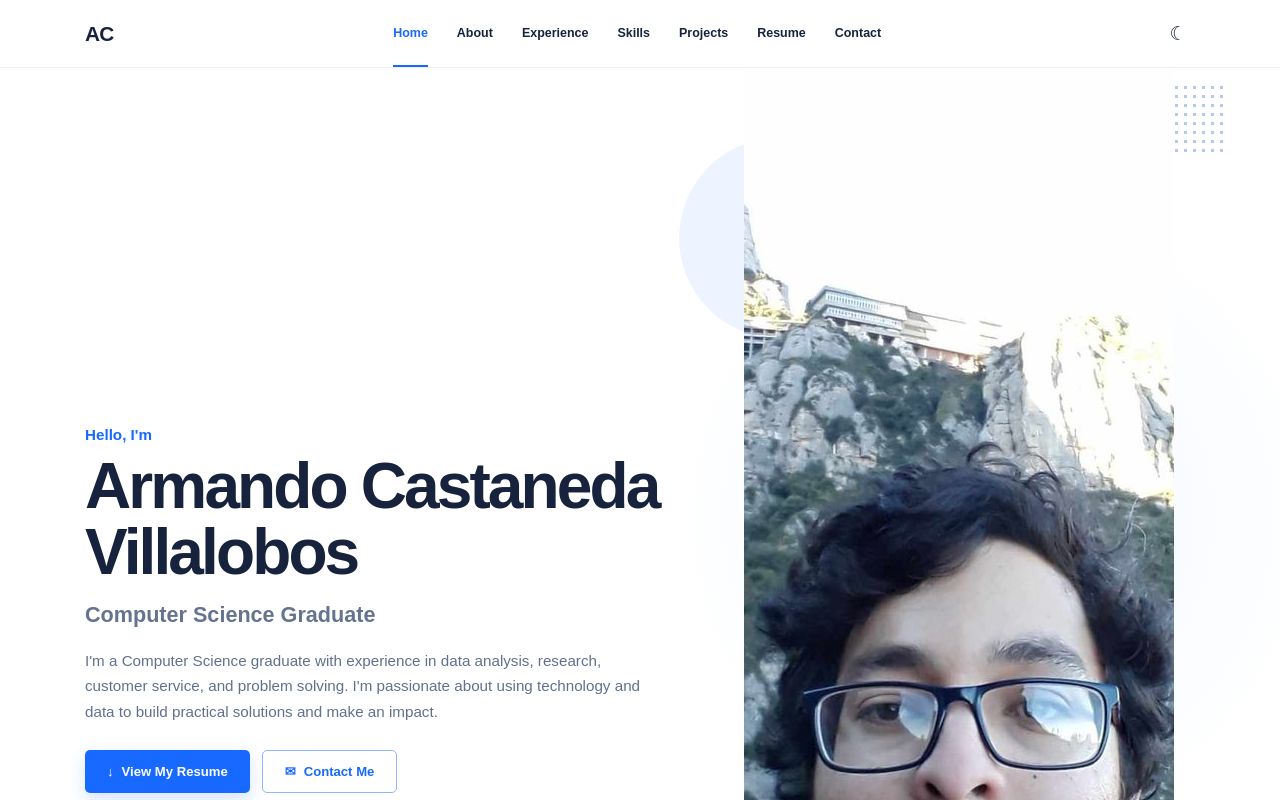
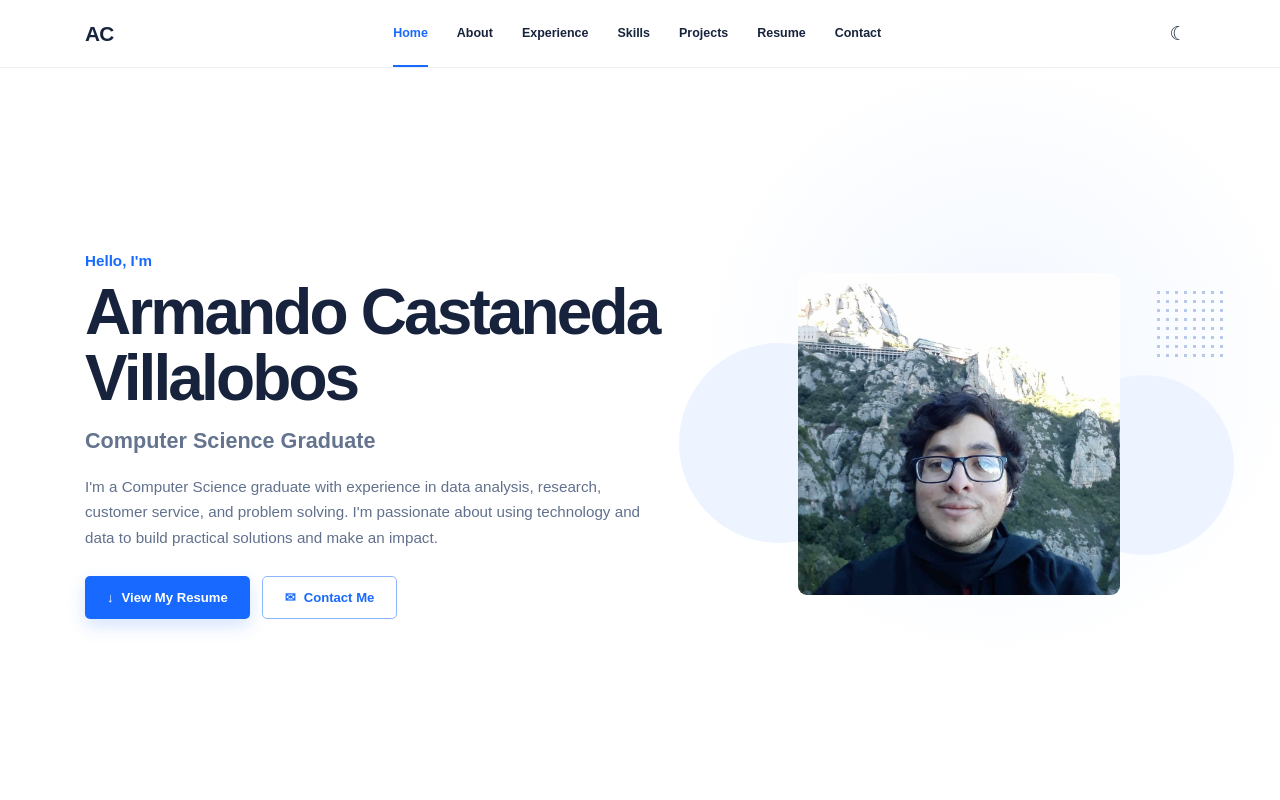
Before and after one commit to Armando-CastVil/Portfolio, a Next.js app: page / in a window 1280 px wide. Shown: the top 800 px of the page. Built offline with nearby package versions, Linux system fonts and the light colour scheme.

Commit message:
resized image

```diff
--- a/app/globals.css
+++ b/app/globals.css
@@ -376,18 +376,20 @@ button {
 
 .hero-image {
   position: relative;
-
   z-index: 3;
 
   display: block;
 
-  width: 100%;
+  width: 75%;
+  height: auto;
 
   aspect-ratio: 1 / 1;
 
   object-fit: cover;
 
   border-radius: 9px;
+
+  margin: 0 auto;
 }
 
 .hero-circle {
```
